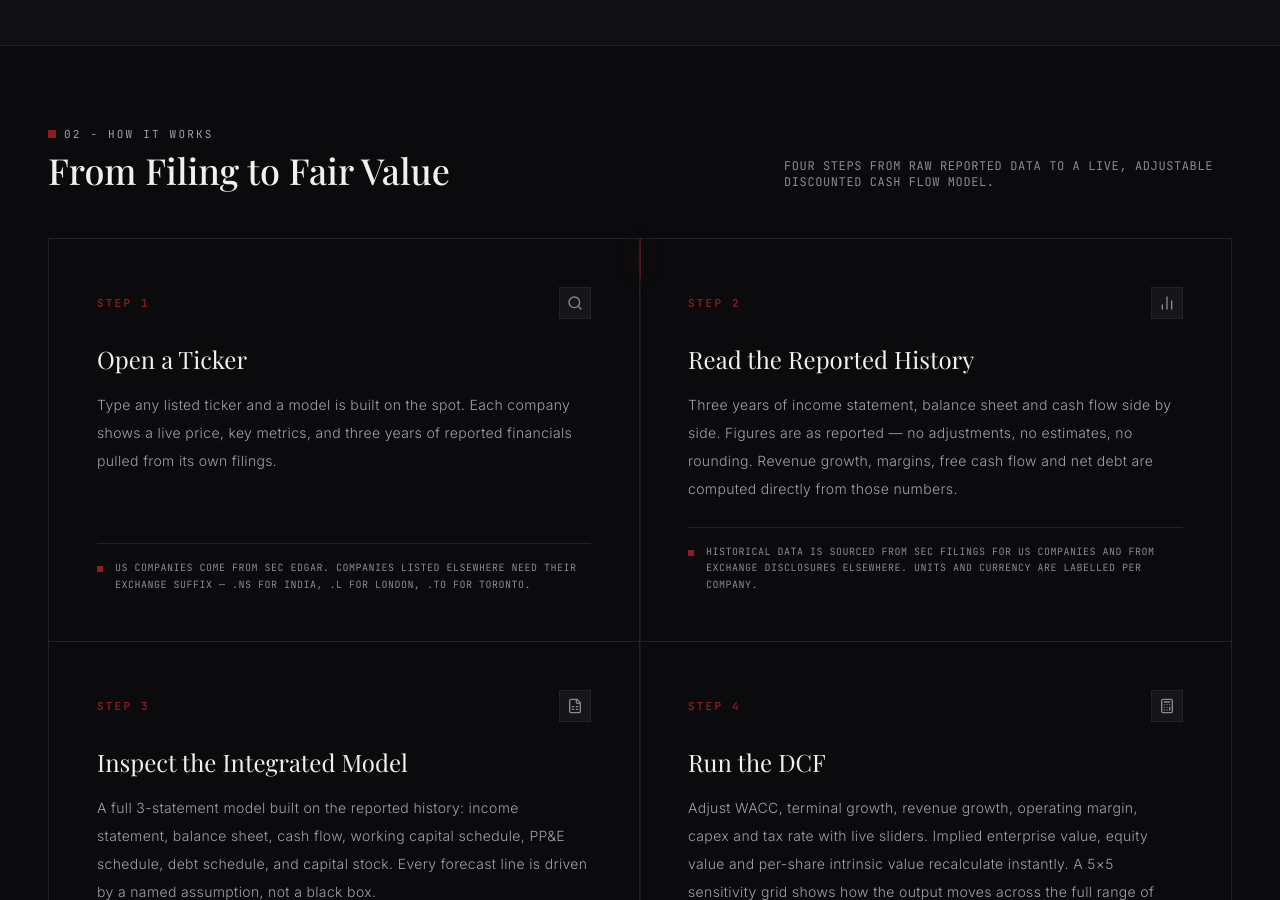
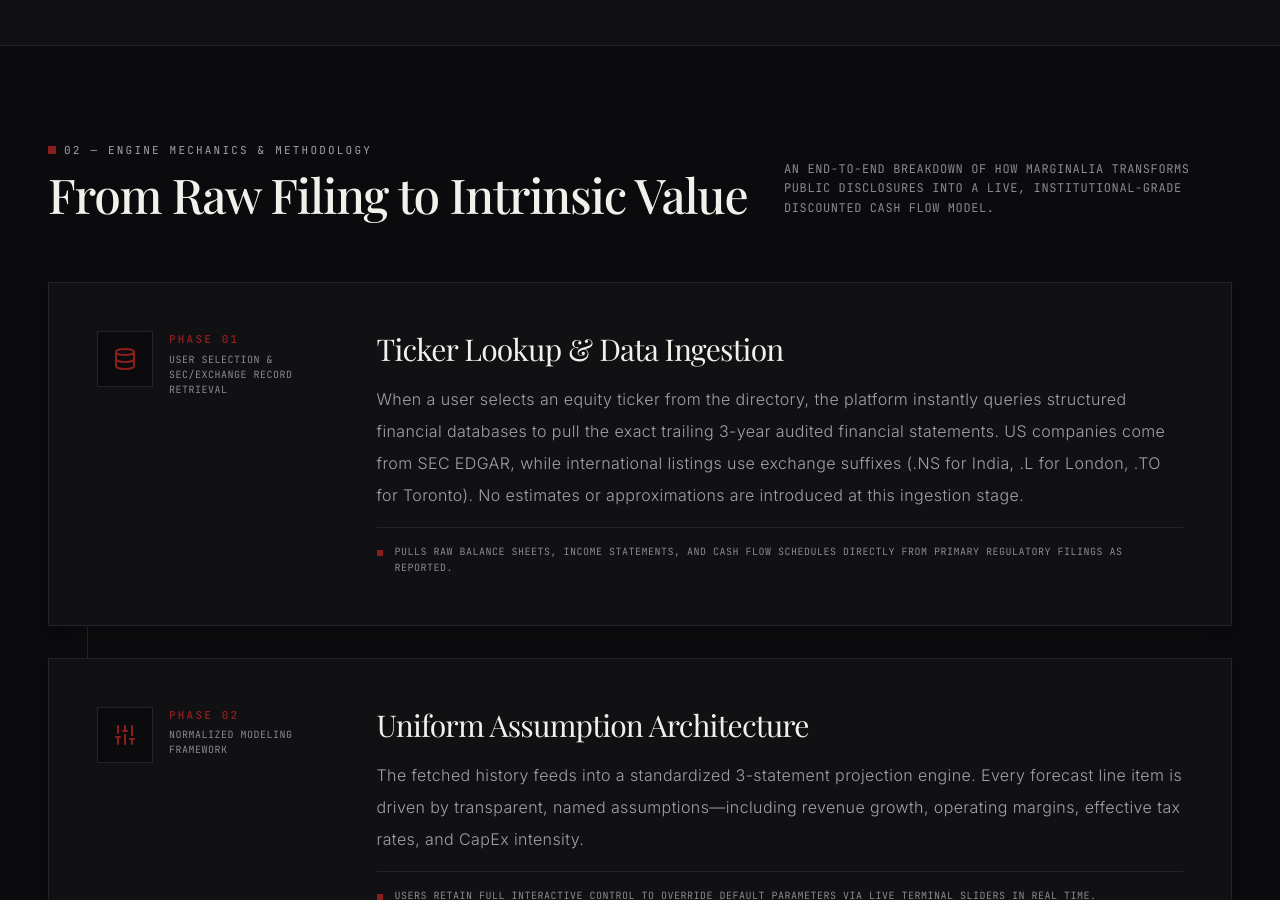
Before and after one commit to vanshgupta569-lab/Vansh-Gupta, a React (Vite) app: page / in a window 1280 px wide. Shown: the part 1900-2800 px from the top of the page. Built offline with nearby package versions, Linux system fonts and the light colour scheme; a web font is replaced by a local one.

Commit message:
FormattingByGemini

```diff
--- a/src/components/MethodologyGrid.tsx
+++ b/src/components/MethodologyGrid.tsx
@@ -1,103 +1,137 @@
-import React, { useState, useRef } from 'react';
-import { ArrowRight, Calculator, FileSpreadsheet, Search, BarChart2 } from 'lucide-react';
+import React, { useRef } from 'react';
+import { Database, Sliders, Cpu, Calculator, ArrowRight } from 'lucide-react';
 import { motion, useScroll, useTransform } from 'motion/react';
 
 interface MethodologyGridProps {
   onSelectStep: (stepNumber: number) => void;
 }
 
-const METHODOLOGY_STEPS = [
-  { step: 'STEP 1', title: 'Open a Ticker', description: 'Type any listed ticker and a model is built on the spot. Each company shows a live price, key metrics, and three years of reported financials pulled from its own filings.', icon: Search, detail: 'US companies come from SEC EDGAR. Companies listed elsewhere need their exchange suffix — .NS for India, .L for London, .TO for Toronto.' },
-  { step: 'STEP 2', title: 'Read the Reported History', description: 'Three years of income statement, balance sheet and cash flow side by side. Figures are as reported — no adjustments, no estimates, no rounding. Revenue growth, margins, free cash flow and net debt are computed directly from those numbers.', icon: BarChart2, detail: 'Historical data is sourced from SEC filings for US companies and from exchange disclosures elsewhere. Units and currency are labelled per company.' },
-  { step: 'STEP 3', title: 'Inspect the Integrated Model', description: 'A full 3-statement model built on the reported history: income statement, balance sheet, cash flow, working capital schedule, PP&E schedule, debt schedule, and capital stock. Every forecast line is driven by a named assumption, not a black box.', icon: FileSpreadsheet, detail: 'The balance sheet is checked for balance in every year. Reported years and forecast years are shown in separate tabs, so filed figures are never mixed with modelled ones.' },
-  { step: 'STEP 4', title: 'Run the DCF', description: 'Adjust WACC, terminal growth, revenue growth, operating margin, capex and tax rate with live sliders. Implied enterprise value, equity value and per-share intrinsic value recalculate instantly. A 5×5 sensitivity grid shows how the output moves across the full range of assumptions.', icon: Calculator, detail: 'Two terminal value methods: Gordon Growth perpetuity and EV/EBITDA exit multiple. The market price vs. model implied value gap is shown — no buy/sell verdict is made.' },
+const PIPELINE_STEPS = [
+  {
+    phase: 'PHASE 01',
+    title: 'Ticker Lookup & Data Ingestion',
+    subtitle: 'User Selection & SEC/Exchange Record Retrieval',
+    description: 'When a user selects an equity ticker from the directory, the platform instantly queries structured financial databases to pull the exact trailing 3-year audited financial statements. US companies come from SEC EDGAR, while international listings use exchange suffixes (.NS for India, .L for London, .TO for Toronto). No estimates or approximations are introduced at this ingestion stage.',
+    icon: Database,
+    detail: 'Pulls raw Balance Sheets, Income Statements, and Cash Flow schedules directly from primary regulatory filings as reported.',
+  },
+  {
+    phase: 'PHASE 02',
+    title: 'Uniform Assumption Architecture',
+    subtitle: 'Normalized Modeling Framework',
+    description: 'The fetched history feeds into a standardized 3-statement projection engine. Every forecast line item is driven by transparent, named assumptions—including revenue growth, operating margins, effective tax rates, and CapEx intensity.',
+    icon: Sliders,
+    detail: 'Users retain full interactive control to override default parameters via live terminal sliders in real time.',
+  },
+  {
+    phase: 'PHASE 03',
+    title: 'Free Cash Flow & Working Capital Mechanics',
+    subtitle: 'Unlevered Free Cash Flow (UFCF) Derivation',
+    description: 'The engine computes Net Operating Profit After Tax (NOPAT/EBIAT), adds back Depreciation & Amortization, and subtracts capital expenditures and net working capital changes to arrive at pristine Unlevered Free Cash Flows across a 5-year explicit horizon.',
+    icon: Cpu,
+    detail: 'Balance sheet schedules balance programmatically in every single projected forecast year without exceptions.',
+  },
+  {
+    phase: 'PHASE 04',
+    title: 'Dual-Method Intrinsic Valuation',
+    subtitle: 'Perpetuity Growth & EV/EBITDA Exit Multiples',
+    description: 'To calculate terminal value and final intrinsic equity value, the engine employs two institutional standards: (1) The Gordon Growth Perpetuity Method based on long-term macroeconomic benchmarks, and (2) The EV/EBITDA Exit Multiple Method. Both discount future cash flows back using the Weighted Average Cost of Capital (WACC).',
+    icon: Calculator,
+    detail: 'Outputs a dynamic 5×5 sensitivity matrix demonstrating valuation variations across WACC and growth bands with zero buy/sell verdicts attached.',
+  },
 ];
 
 export const MethodologyGrid: React.FC<MethodologyGridProps> = ({ onSelectStep }) => {
-  const [activeStepHover, setActiveStepHover] = useState<number | null>(null);
-  const gridRef = useRef<HTMLDivElement>(null);
+  const containerRef = useRef<HTMLDivElement>(null);
 
   const { scrollYProgress } = useScroll({
-    target: gridRef,
+    target: containerRef,
     offset: ["start center", "end center"]
   });
 
   const lineHeight = useTransform(scrollYProgress, [0, 1], ["0%", "100%"]);
 
   return (
-    <section id="methodology" className="max-w-[1440px] mx-auto px-6 lg:px-12 py-20 hairline-border-b">
-      <div className="flex flex-col md:flex-row justify-between items-start md:items-end mb-12 gap-4">
+    <section id="methodology" className="max-w-[1440px] mx-auto px-6 lg:px-12 py-24 hairline-border-b">
+      <div className="flex flex-col md:flex-row justify-between items-start md:items-end mb-16 gap-6">
         <div>
-          <div className="flex items-center gap-2 mb-2">
+          <div className="flex items-center gap-2 mb-3">
             <span className="w-2 h-2 bg-[#8B1E1E]" />
             <span className="font-mono text-[11px] text-[#A1A1AA] tracking-[0.2em] uppercase">
-              02 - HOW IT WORKS
+              02 — ENGINE MECHANICS & METHODOLOGY
             </span>
           </div>
-          <h2 className="font-display text-3xl sm:text-4xl text-[#F2F0EA] font-medium">
-            From Filing to Fair Value
+          <h2 className="font-display text-3xl sm:text-4xl lg:text-5xl text-[#F2F0EA] font-medium tracking-tight">
+            From Raw Filing to Intrinsic Value
           </h2>
         </div>
-        <p className="font-mono text-xs text-[#8A8A8F] max-w-md uppercase tracking-wider">
-          Four steps from raw reported data to a live, adjustable discounted cash flow model.
+        <p className="font-mono text-xs text-[#8A8A8F] max-w-md uppercase tracking-wider leading-relaxed">
+          An end-to-end breakdown of how Marginalia transforms public disclosures into a live, institutional-grade discounted cash flow model.
         </p>
       </div>
 
-      <div ref={gridRef} className="relative grid grid-cols-1 md:grid-cols-2 border hairline-border bg-[#0B0B0D]">
+      <div ref={containerRef} className="relative space-y-8">
 
-        <div className="hidden md:block absolute top-0 bottom-0 left-1/2 w-[1px] bg-[#222228] -translate-x-1/2 z-0">
+        {/* Animated Connecting Vertical Line */}
+        <div className="hidden lg:block absolute top-8 bottom-8 left-[39px] w-[1px] bg-[#222228] z-0">
           <motion.div
             style={{ height: lineHeight }}
             className="w-full bg-[#8B1E1E] shadow-[0_0_15px_rgba(139,30,30,0.8)]"
           />
         </div>
 
-        {METHODOLOGY_STEPS.map((item, index) => {
-          const IconComponent = item.icon;
-          const isRightCol = index % 2 === 1;
-          const isBottomRow = index >= 2;
+        {PIPELINE_STEPS.map((step, index) => {
+          const IconComponent = step.icon;
 
           return (
             <motion.div
-              key={item.step}
-              initial={{ opacity: 0, y: 40 }}
+              key={step.phase}
+              initial={{ opacity: 0, y: 30 }}
               whileInView={{ opacity: 1, y: 0 }}
-              viewport={{ once: true, margin: "-100px" }}
-              transition={{ duration: 0.6, ease: "easeOut" }}
-              onMouseEnter={() => setActiveStepHover(index)}
-              onMouseLeave={() => setActiveStepHover(null)}
+              viewport={{ once: true, margin: "-80px" }}
+              transition={{ duration: 0.6, ease: "easeOut", delay: index * 0.1 }}
               onClick={() => onSelectStep(index + 1)}
-              className={`p-8 sm:p-12 hover:bg-[#111114] transition-all min-h-[260px] flex flex-col justify-between group cursor-pointer relative z-10 ${
-                !isRightCol ? 'md:border-r border-[#222228]' : ''
-              } ${!isBottomRow ? 'border-b border-[#222228]' : ''}`}
+              className="relative z-15 bg-[#111114] border hairline-border p-8 sm:p-12 hover:bg-[#16161a] transition-all group shadow-lg cursor-pointer"
             >
+              <div className="grid grid-cols-1 lg:grid-cols-12 gap-8 items-start">
+
+                {/* Phase Number & Icon Column */}
+                <div className="lg:col-span-3 flex items-center lg:items-start gap-4">
+                  <div className="w-14 h-14 bg-[#0B0B0D] border hairline-border flex items-center justify-center shrink-0 group-hover:border-[#8B1E1E] transition-colors shadow-inner">
+                    <IconComponent className="w-6 h-6 text-[#8B1E1E]" />
+                  </div>
                   <div>
-                <div className="flex justify-between items-center mb-6">
-                  <span className={`font-mono text-[11px] tracking-[0.2em] font-semibold transition-colors duration-500 ${activeStepHover === index ? 'text-[#F2F0EA]' : 'text-[#8B1E1E]'}`}>
-                    {item.step}
+                    <span className="font-mono text-[11px] text-[#8B1E1E] tracking-[0.2em] font-semibold uppercase block mb-1">
+                      {step.phase}
                     </span>
-                  <div className="w-8 h-8 bg-[#222228]/50 border hairline-border flex items-center justify-center group-hover:border-[#8B1E1E] transition-colors duration-300">
-                    <IconComponent className="w-4 h-4 text-[#8A8A8F] group-hover:text-[#F2F0EA]" />
+                    <span className="font-mono text-[10px] text-[#8A8A8F] uppercase tracking-wider block">
+                      {step.subtitle}
+                    </span>
                   </div>
                 </div>
 
-                <h3 className="font-display text-2xl text-[#F2F0EA] mb-4 group-hover:text-[#ffb3ad] transition-colors flex items-center justify-between">
-                  <span>{item.title}</span>
+                {/* Content Column */}
+                <div className="lg:col-span-9 flex flex-col justify-between space-y-4">
+                  <h3 className="font-display text-2xl sm:text-3xl text-[#F2F0EA] tracking-tight group-hover:text-[#ffb3ad] transition-colors flex items-center justify-between">
+                    <span>{step.title}</span>
                     <ArrowRight className="w-4 h-4 text-[#8B1E1E] opacity-0 group-hover:opacity-100 transition-all -translate-x-4 group-hover:translate-x-0" />
                   </h3>
 
-                <p className="font-sans text-sm font-light text-[#A1A1AA] leading-loose tracking-wide mb-6">
-                  {item.description}
+                  <p className="font-sans text-sm sm:text-base font-light text-[#A1A1AA] leading-loose tracking-wide">
+                    {step.description}
                   </p>
-              </div>
 
                   <div className="font-mono text-[10px] text-[#8A8A8F] pt-4 hairline-border-t border-dashed flex items-start gap-3 uppercase tracking-wider leading-relaxed">
                     <span className="w-1.5 h-1.5 bg-[#8B1E1E] shrink-0 mt-1.5" />
-                <span>{item.detail}</span>
+                    <span>{step.detail}</span>
+                  </div>
+                </div>
+
               </div>
             </motion.div>
           );
         })}
+
       </div>
     </section>
   );
```
Also changed, not shown: src/components/Footer.tsx (+99 -9 lines), src/components/HeroSection.tsx (+7 -5 lines). Lines whose indentation alone changed are shown as unchanged.
